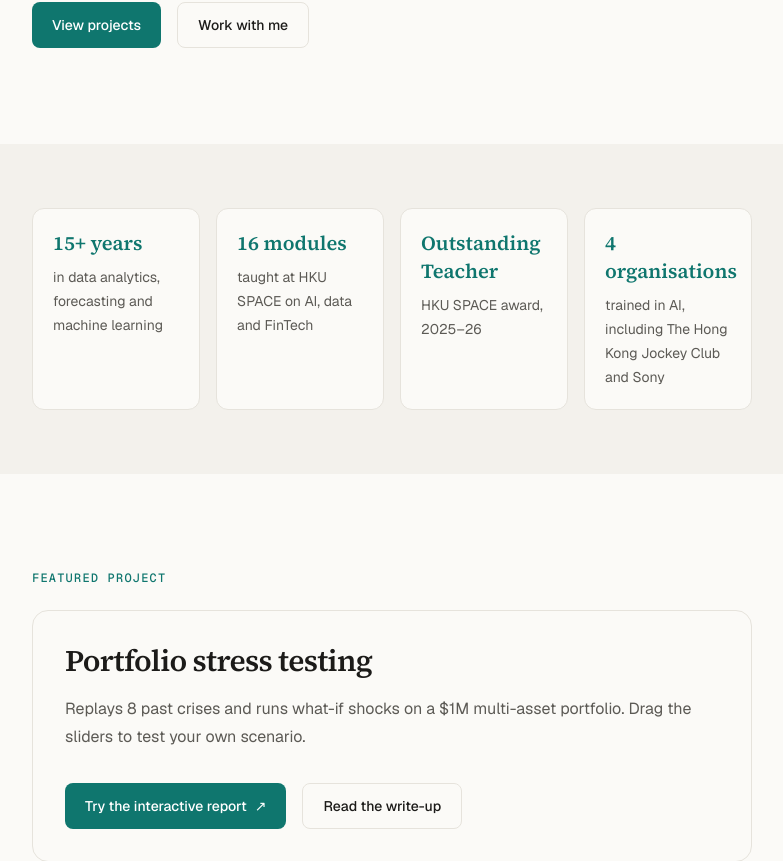
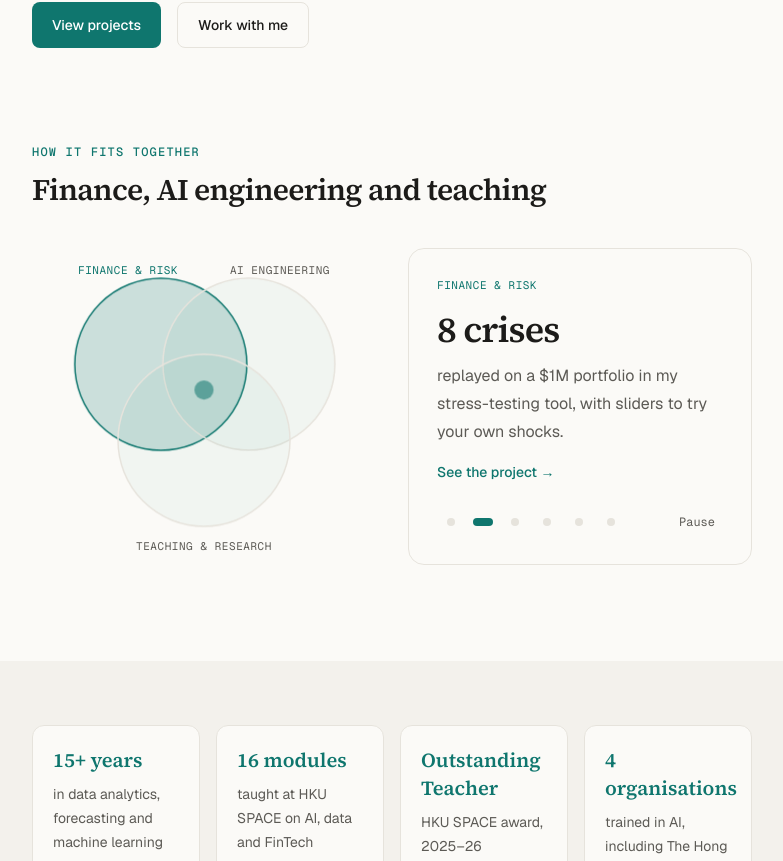
Before and after one commit to hk820/kenchoi.ai, a Next.js app: page / in a window 1280 px wide. Shown: the part 466-1327 px from the top of the page, without its empty margins (248-1031 px from the left). Built offline with nearby package versions, Linux system fonts and the light colour scheme.

Commit message:
Add animated diagram to home page

```diff
--- a/app/globals.css
+++ b/app/globals.css
@@ -57,3 +57,41 @@ body {
 ::selection {
   background: var(--accent-soft);
 }
+
+/* Home page diagram: circles drift slowly, the centre dot pulses,
+   and each new example fades in. All of it stops for reduced motion. */
+@keyframes kc-drift-1 {
+  0%, 100% { transform: translate(0, 0); }
+  50% { transform: translate(-7px, -5px); }
+}
+@keyframes kc-drift-2 {
+  0%, 100% { transform: translate(0, 0); }
+  50% { transform: translate(7px, -4px); }
+}
+@keyframes kc-drift-3 {
+  0%, 100% { transform: translate(0, 0); }
+  50% { transform: translate(0, 7px); }
+}
+@keyframes kc-pulse {
+  0%, 100% { transform: scale(1); opacity: 1; }
+  50% { transform: scale(1.6); opacity: 0.55; }
+}
+@keyframes kc-fade {
+  from { opacity: 0; transform: translateY(6px); }
+  to { opacity: 1; transform: translateY(0); }
+}
+.kc-drift-1 { animation: kc-drift-1 9s ease-in-out infinite; }
+.kc-drift-2 { animation: kc-drift-2 11s ease-in-out infinite; }
+.kc-drift-3 { animation: kc-drift-3 10s ease-in-out infinite; }
+.kc-pulse {
+  transform-box: fill-box;
+  transform-origin: center;
+  animation: kc-pulse 2.4s ease-in-out infinite;
+}
+.kc-fade { animation: kc-fade 0.5s ease-out both; }
+
+@media (prefers-reduced-motion: reduce) {
+  .kc-drift-1, .kc-drift-2, .kc-drift-3, .kc-pulse, .kc-fade {
+    animation: none;
+  }
+}
--- a/app/page.tsx
+++ b/app/page.tsx
@@ -2,6 +2,7 @@ import fs from "node:fs";
 import path from "node:path";
 import Image from "next/image";
 import Link from "next/link";
+import { StrandsDiagram } from "@/components/strands-diagram";
 
 const photoSrc = "/images/ken.jpg";
 const stressTestPreviewSrc = "/images/stress-test-preview.png";
@@ -102,6 +103,18 @@ export default function Home() {
               Work with me
             </Link>
           </div>
+        </div>
+      </section>
+
+      <section aria-labelledby="strands-heading" className="pb-16 sm:pb-24">
+        <p className="font-mono text-xs font-medium tracking-widest text-accent uppercase">
+          How it fits together
+        </p>
+        <h2 id="strands-heading" className={`${sectionHeading} mt-3`}>
+          Finance, AI engineering and teaching
+        </h2>
+        <div className="mt-10">
+          <StrandsDiagram />
         </div>
       </section>
 
--- /dev/null
+++ b/components/strands-diagram.tsx
@@ -0,0 +1,223 @@
+"use client";
+
+import Link from "next/link";
+import { useEffect, useState, useSyncExternalStore } from "react";
+
+type Strand = "finance" | "ai" | "teaching";
+
+const strands: {
+  id: Strand;
+  label: string;
+  cx: number;
+  cy: number;
+  drift: string;
+  labelX: number;
+  labelY: number;
+  anchor: "start" | "middle" | "end";
+}[] = [
+  { id: "finance", label: "Finance & risk", cx: 122, cy: 118, drift: "kc-drift-1", labelX: 34, labelY: 24, anchor: "start" },
+  { id: "ai", label: "AI engineering", cx: 198, cy: 118, drift: "kc-drift-2", labelX: 286, labelY: 24, anchor: "end" },
+  { id: "teaching", label: "Teaching & research", cx: 160, cy: 184, drift: "kc-drift-3", labelX: 160, labelY: 300, anchor: "middle" },
+];
+
+const highlights: {
+  value: string;
+  text: string;
+  strands: Strand[];
+  href: string;
+  cta: string;
+}[] = [
+  {
+    value: "5 years",
+    text: "in AIA Group Treasury, supporting cash flow forecasting and liquidity analytics.",
+    strands: ["finance"],
+    href: "/resume",
+    cta: "See experience",
+  },
+  {
+    value: "8 crises",
+    text: "replayed on a $1M portfolio in my stress-testing tool, with sliders to try your own shocks.",
+    strands: ["finance"],
+    href: "/projects/portfolio-stress-testing",
+    cta: "See the project",
+  },
+  {
+    value: "10 guardrails",
+    text: "categories enforced in code around a tool-calling AI agent, with adversarial tests.",
+    strands: ["ai", "teaching"],
+    href: "/projects/ai-agent-guardrail-lab",
+    cta: "See the project",
+  },
+  {
+    value: "Agentic AI",
+    text: "for FinTech and Business Applications, one of the HKU SPACE modules I design and teach.",
+    strands: ["finance", "ai", "teaching"],
+    href: "/resume",
+    cta: "See teaching",
+  },
+  {
+    value: "3 talks",
+    text: "at HKU SPACE on GenAI, Web3, AI agents and the future of finance.",
+    strands: ["teaching", "ai"],
+    href: "/resume",
+    cta: "Watch the talks",
+  },
+  {
+    value: "IFRS 17",
+    text: "co-authored research on insurers' risk trade-offs, now under review.",
+    strands: ["finance", "teaching"],
+    href: "/resume",
+    cta: "See research",
+  },
+];
+
+const strandName = Object.fromEntries(strands.map((s) => [s.id, s.label])) as Record<Strand, string>;
+
+const INTERVAL_MS = 4500;
+
+const reducedMotionQuery = "(prefers-reduced-motion: reduce)";
+
+function subscribeReducedMotion(onChange: () => void) {
+  const mq = window.matchMedia(reducedMotionQuery);
+  mq.addEventListener("change", onChange);
+  return () => mq.removeEventListener("change", onChange);
+}
+
+export function StrandsDiagram() {
+  const [index, setIndex] = useState(0);
+  const [hovered, setHovered] = useState(false);
+  // null until the visitor presses Play or Pause.
+  const [choice, setChoice] = useState<boolean | null>(null);
+  const reducedMotion = useSyncExternalStore(
+    subscribeReducedMotion,
+    () => window.matchMedia(reducedMotionQuery).matches,
+    () => false,
+  );
+  // People who ask for reduced motion start paused.
+  const playing = choice ?? !reducedMotion;
+
+  useEffect(() => {
+    if (!playing || hovered) return;
+    const timer = window.setInterval(
+      () => setIndex((i) => (i + 1) % highlights.length),
+      INTERVAL_MS,
+    );
+    return () => window.clearInterval(timer);
+  }, [playing, hovered]);
+
+  const current = highlights[index];
+  const isActive = (id: Strand) => current.strands.includes(id);
+
+  return (
+    <div
+      className="grid items-center gap-8 md:grid-cols-[minmax(0,1fr)_minmax(0,1fr)]"
+      onMouseEnter={() => setHovered(true)}
+      onMouseLeave={() => setHovered(false)}
+      onFocus={() => setHovered(true)}
+      onBlur={() => setHovered(false)}
+    >
+      <svg
+        viewBox="0 0 320 312"
+        className="mx-auto w-full max-w-[320px]"
+        role="img"
+        aria-label="Three overlapping circles: finance and risk, AI engineering, and teaching and research. The highlighted circles show where the current example comes from."
+      >
+        {strands.map((s) => (
+          <g key={s.id} className={s.drift}>
+            <circle
+              cx={s.cx}
+              cy={s.cy}
+              r={86}
+              className="transition-[fill-opacity,stroke] duration-700"
+              style={{
+                fill: "var(--accent)",
+                fillOpacity: isActive(s.id) ? 0.2 : 0.04,
+                stroke: isActive(s.id) ? "var(--accent)" : "var(--line)",
+                strokeWidth: 1.5,
+              }}
+            />
+          </g>
+        ))}
+        {strands.map((s) => (
+          <text
+            key={`${s.id}-label`}
+            x={s.labelX}
+            y={s.labelY}
+            textAnchor={s.anchor}
+            className="font-mono text-[11px] tracking-wider uppercase transition-colors duration-700"
+            style={{ fill: isActive(s.id) ? "var(--accent)" : "var(--muted)" }}
+          >
+            {s.label}
+          </text>
+        ))}
+        <circle
+          cx={160}
+          cy={140}
+          r={6}
+          className="kc-pulse"
+          style={{ fill: "var(--accent)" }}
+        />
+      </svg>
+
+      <div
+        role="region"
+        aria-roledescription="carousel"
+        aria-label="Examples from my work"
+        className="flex min-h-[17rem] flex-col rounded-2xl border border-line bg-background p-6 sm:p-7"
+      >
+        <div aria-live={playing && !hovered ? "off" : "polite"} className="flex-1">
+          <p
+            key={`strands-${index}`}
+            className="kc-fade font-mono text-[11px] tracking-wider text-accent uppercase"
+          >
+            {current.strands.map((s) => strandName[s]).join(" · ")}
+          </p>
+          <p
+            key={`value-${index}`}
+            className="kc-fade mt-4 font-serif text-4xl font-semibold tracking-tight text-foreground"
+          >
+            {current.value}
+          </p>
+          <p key={`text-${index}`} className="kc-fade mt-3 leading-7 text-muted">
+            {current.text}
+          </p>
+          <Link
+            key={`link-${index}`}
+            href={current.href}
+            className="kc-fade mt-4 inline-block text-sm font-medium text-accent transition-opacity hover:opacity-80"
+          >
+            {current.cta} <span aria-hidden="true">→</span>
+          </Link>
+        </div>
+
+        <div className="mt-6 flex items-center justify-between gap-4">
+          <div className="flex gap-1">
+            {highlights.map((h, i) => (
+              <button
+                key={h.value}
+                type="button"
+                onClick={() => setIndex(i)}
+                aria-label={`Show example ${i + 1} of ${highlights.length}: ${h.value}`}
+                aria-current={i === index ? "true" : undefined}
+                className="grid h-7 w-7 place-items-center rounded-full"
+              >
+                <span
+                  className={`block h-2 rounded-full transition-all duration-300 ${
+                    i === index ? "w-5 bg-accent" : "w-2 bg-line hover:bg-muted"
+                  }`}
+                />
+              </button>
+            ))}
+          </div>
+          <button
+            type="button"
+            onClick={() => setChoice(!playing)}
+            className="rounded-md px-2 py-1 font-mono text-xs text-muted transition-colors hover:text-accent"
+          >
+            {playing ? "Pause" : "Play"}
+          </button>
+        </div>
+      </div>
+    </div>
+  );
+}
```
